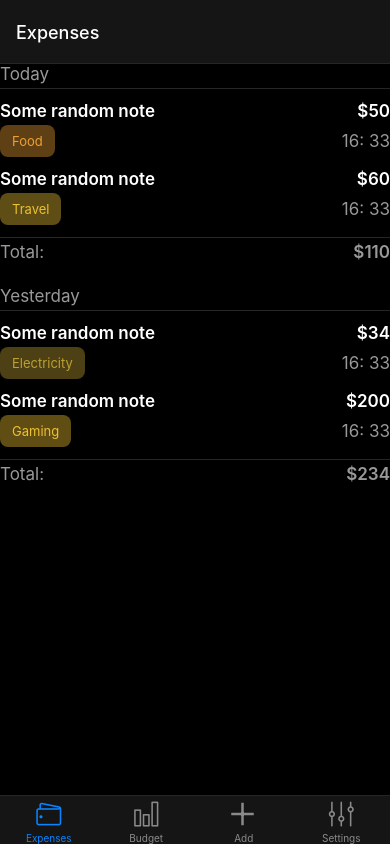
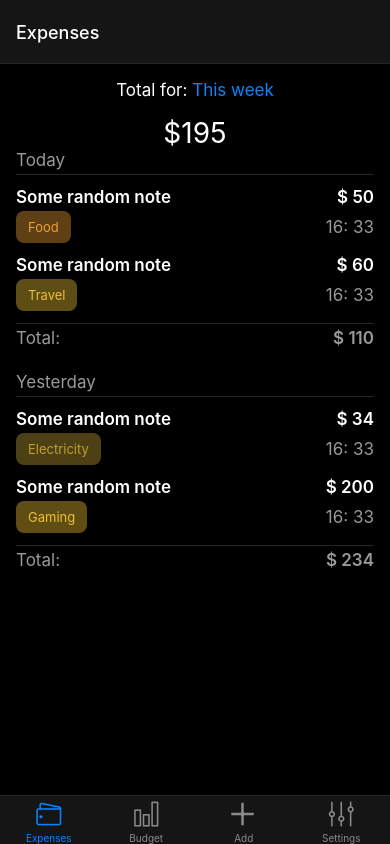
Before and after one commit to hegdemohan/expense-tracker, a React Native app: screen /home in a window 390 px wide. Built offline with nearby package versions, Linux system fonts and the light colour scheme.

Commit message:
Expense screen UI done

```diff
--- a/components/ExpensesList.tsx
+++ b/components/ExpensesList.tsx
@@ -1,15 +1,51 @@
-import { View, Text, StyleSheet } from "react-native";
+import { View, Text, StyleSheet, Button } from "react-native";
 import React from "react";
 import { ExpensesGroup } from "../types/expense";
 import { ExpensesRow } from "./ExpensesRow";
 import { theme } from "../theme/Theme";
+import { TouchableOpacity } from "react-native-gesture-handler";
 
 type Props = {
   groups: ExpensesGroup[];
 };
 export const ExpensesList = ({ groups }: Props) => {
   return (
-    <View style={{ display: "flex", flexDirection: "column" }}>
+    <View
+      style={{
+        display: "flex",
+        flexDirection: "column",
+        paddingHorizontal: 16,
+        paddingTop: 16,
+      }}
+    >
+      <View style={{ display: "flex", alignItems: "center" }}>
+        <View
+          style={{
+            display: "flex",
+            flexDirection: "row",
+            marginBottom: 16,
+          }}
+        >
+          <Text style={{ color: theme.colors.textPrimary, fontSize: 17 }}>
+            Total for:{" "}
+          </Text>
+          <TouchableOpacity style={{}}>
+            <Text style={{ color: theme.colors.primary, fontSize: 17 }}>
+              This week
+            </Text>
+          </TouchableOpacity>
+        </View>
+        <View
+          style={{
+            display: "flex",
+            flexDirection: "row",
+          }}
+        >
+          <Text style={{ color: theme.colors.textPrimary, fontSize: 28 }}>
+            $195
+          </Text>
+        </View>
+      </View>
       {groups.map(({ day, expenses, total }) => (
         <View
           key={day}
@@ -69,7 +105,7 @@ export const ExpensesList = ({ groups }: Props) => {
                 color: theme.colors.textSecondary,
               }}
             >
-              ${total}
+              $ {total}
             </Text>
           </View>
         </View>
--- a/components/ExpensesRow.tsx
+++ b/components/ExpensesRow.tsx
@@ -37,7 +37,7 @@ export const ExpensesRow = ({ expense }: Props) => {
             color: theme.colors.textPrimary,
           }}
         >
-          ${expense.amount}
+          $ {expense.amount}
         </Text>
       </View>
       <View
```
